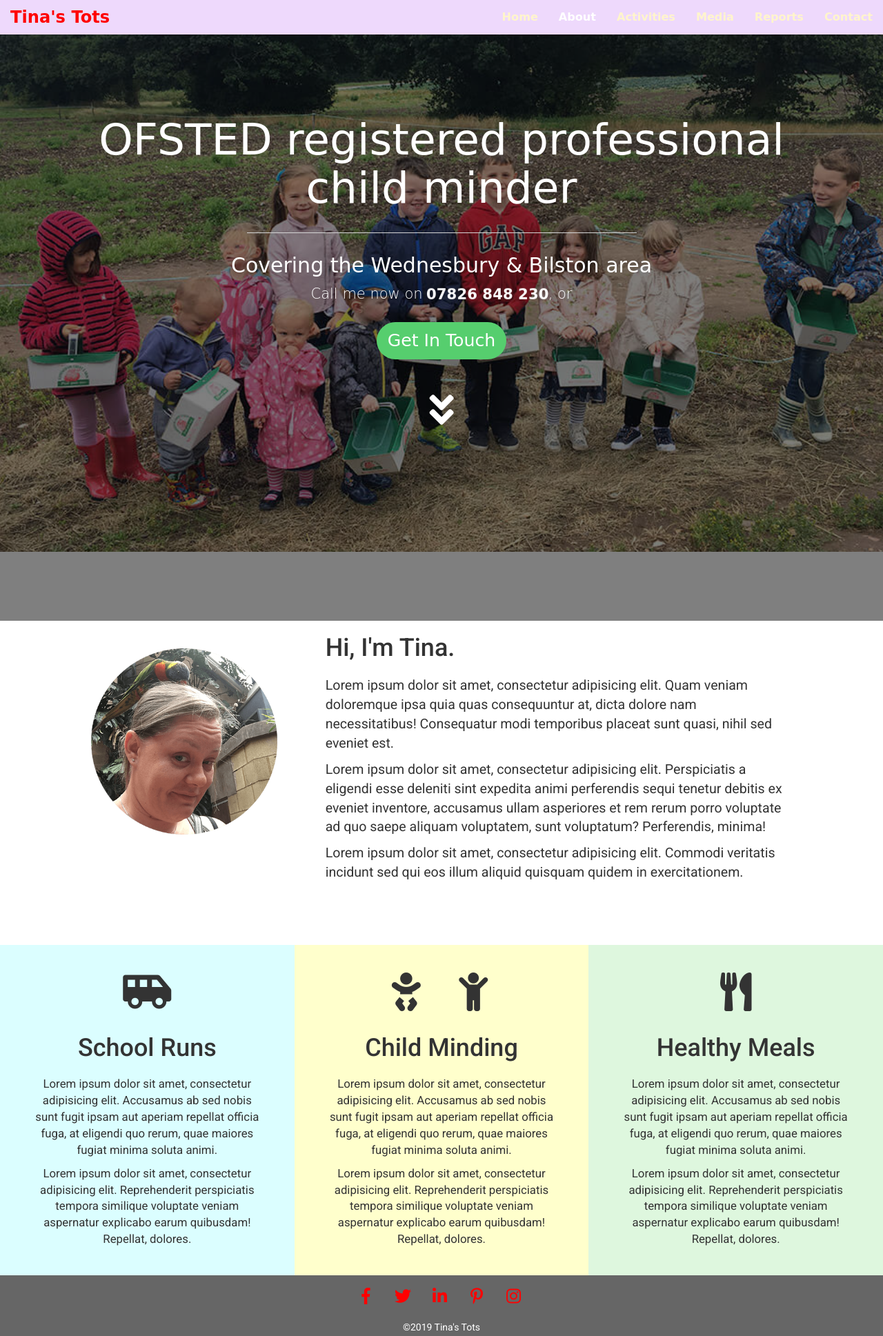
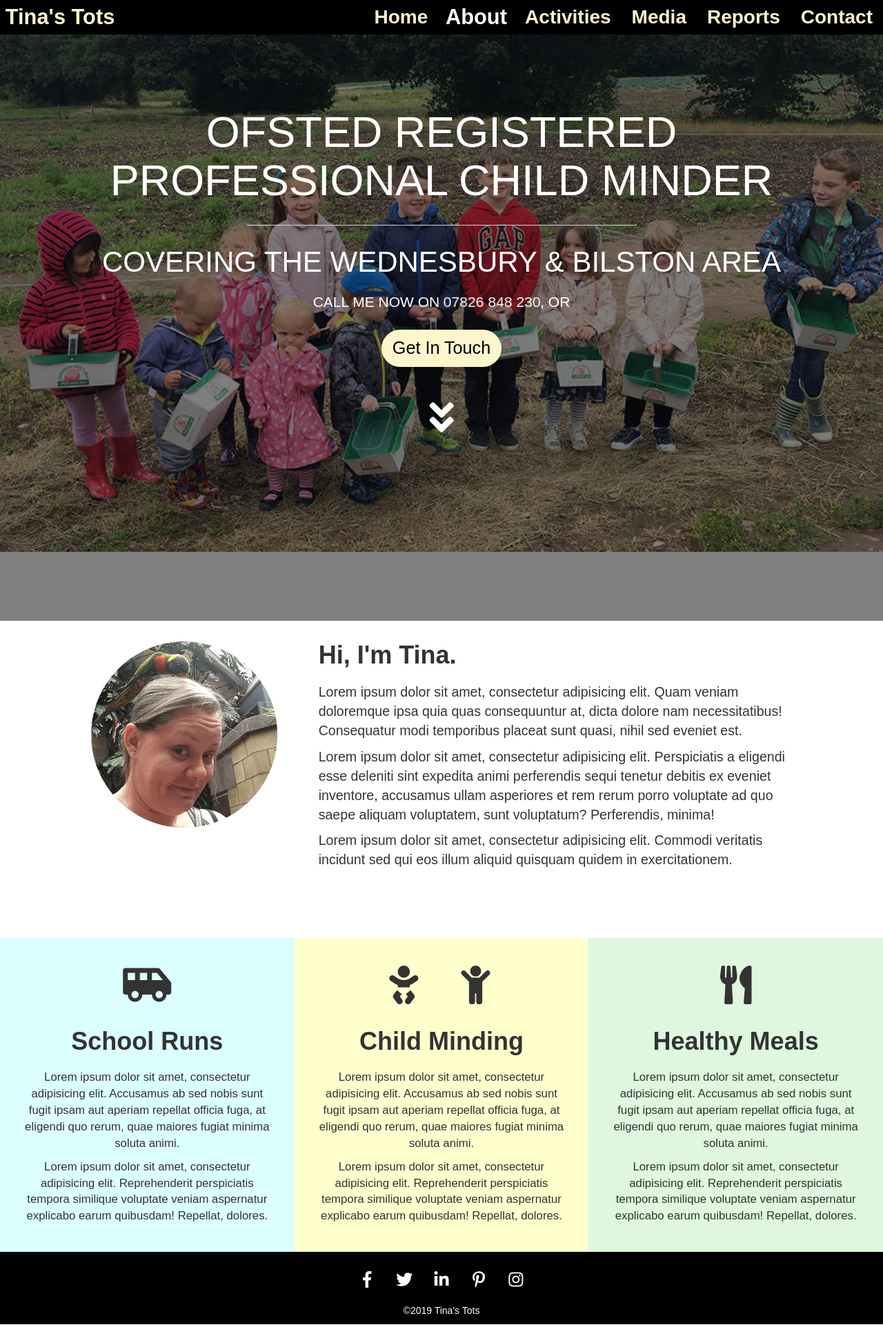
Before and after one commit to steview-d/tinas-tots, a plain HTML site: page index.html in a window 1280 px wide. Shown: the whole page at 69% size. Drawn offline with nearby package versions, Linux system fonts and the light colour scheme; a web font is replaced by a local one.

Commit message:
Adjust fonts and colors
Changed font source from Google to Adobe. Decided on and implemented
final font scheme. Changed colors to something less offensive, but
final colors stll subject to change.

```diff
--- a/assets/css/hover.css
+++ b/assets/css/hover.css
@@ -1,4 +1,4 @@
-/*-------------------------------The following all taken from hover.css-*/
+/*--------------------The below CSS for Pulse Grow taken from hover.css-*/
 /*-----------------------------------Small modifications made by myself-*/
 
 
@@ -20,7 +20,7 @@
 
 .intro .hvr-pulse-grow {
     display: inline-block;
-    vertical-align: middle;
+    vertical-align: top;
     -webkit-transform: perspective(1px) translateZ(0);
     -moz-transform: perspective(1px) translateZ(0);
     -ms-transform: perspective(1px) translateZ(0);
--- a/assets/css/style.css
+++ b/assets/css/style.css
@@ -30,17 +30,18 @@
 /*-----------------------------------------------------------Navigation-*/
 
 .navbar {
-    font-family: 'Autour One', cursive;
-    font-size: 1.15em;
-    font-weight: bold;
-    background-color: #eed9fc;
-    background-color: rgba(153, 0, 255, 0.8);
+    font-family: chauncy-pro, sans-serif;
+    font-weight: 700;
+    font-style: normal;
+    font-size: 2em;
+    background-color: #000;
+    background-color: rgba(0, 0, 0, 0.7);
     text-align: center;
     border: 0;
 }
 
 .nav-bg-solid {
-    background-color: #eed9fc;
+    background-color: #000;
     width: 100%;
     height: 50px;
     position: absolute;
@@ -53,29 +54,40 @@
     min-height: 50px;
 }
 
-.navbar .navbar-brand {
-    font-size: 1.5em;
-    color: red;
+.navbar .navbar-brand,
+.navbar .navbar-brand:focus {
+    font-family: chauncy-pro, sans-serif;
+    font-weight: 700;
+    font-style: normal;
+    font-size: 1em;
+    color: #fff5cc;
+    transition: all .2s ease-in-out;
 }
 
 .navbar .navbar-brand:hover {
-    color: red;
+    color: #fff5cc;
+    transform: scale(1.1);
 }
+
+
 
 .navbar-default .navbar-nav>.active>a,
 .navbar-default .navbar-nav>.active>a:focus,
 .navbar-default .navbar-nav>.active>a:hover {
     color: white;
     background: transparent;
+    transform: scale(1.1)
 }
 
 .navbar-default .navbar-nav>li>a {
     color: #fff5cc;
+    transition: all .2s ease-in-out;
 }
 
 .navbar-default .navbar-nav>li>a:focus,
 .navbar-default .navbar-nav>li>a:hover {
     color: white;
+    transform: scale(1.1);
 
 }
 
@@ -94,7 +106,7 @@
 }
 
 .navbar-default .navbar-toggle .icon-bar {
-    background-color: black;
+    background-color: #fff5cc;
 }
 
 /*----------------------------------------------Home | Background Image-*/
@@ -132,8 +144,15 @@
 
 .jumbotron {
     background-color: transparent;
-    font-family: 'Autour One', cursive;
+    font-family: balloon-urw, sans-serif;
+    font-weight: 700;
+    font-style: normal;
     color: #fff;
+}
+
+.jumbo-h2 {
+    font-size: 3em;
+    margin-bottom: 20px;
 }
 
 .intro .hr-divider {
@@ -146,9 +165,9 @@
     white-space: normal;
     font-size: 1.2em;
     padding: 10px 16px;
-    color: #fff;
-    background-color: #56ce6e;
-    border-color: #56ce6e;
+    color: #000;
+    background-color: #fff5cc;
+    border-color: #fff5cc;
     border-radius: 30px;
     border: 0;
 }
@@ -157,9 +176,9 @@
 .intro .btn-success:focus,
 .intro .btn-success:active,
 .intro .btn-success:active:focus {
-    background-color: #48af5c;
-    border-color: #48af5c;
-    transition: 0.3s ease-in-out;
+    background-color: #dbcc93;
+    border-color: #dbcc93;
+    transition: 0.2s ease-in-out;
     outline: 0;
     border: 0;
 }
@@ -172,7 +191,7 @@
 }
 
 .intro a .down-arrows:hover {
-    color: #bbb;
+    color: #fff5cc;
     transform: translate(0, 10px);
 }
 
@@ -184,16 +203,19 @@
     background-position: top;
     background-repeat: no-repeat;
     background-size: contain;
-    margin: 40px 10px 30px 10px;
+    margin: 30px 10px 30px 10px;
 }
 
 .about-text-wrapper {
-    margin: 0px 20px 30px 30px;
-    font-family: 'Roboto', sans-serif;
+    margin: 30px 20px 30px 20px;
+    font-family: capucine-web, sans-serif;
+    font-weight: 300;
+    font-style: normal;
 }
 
 .about-text-h {
     margin-bottom: 20px;
+    font-weight: bold;
 }
 
 .about-text-p {
@@ -201,8 +223,10 @@
 }
 
 .services-box-wrapper {
-    font-family: 'Roboto', sans-serif;
-    padding: 30px;
+    font-family: capucine-web, sans-serif;
+    font-weight: 300;
+    font-style: normal;
+    padding: 30px 20px;
     text-align: center;
 }
 
@@ -214,6 +238,7 @@
 
 .services-text-h {
     margin-bottom: 20px;
+    font-weight: bold;
 }
 
 .services-text-p {
@@ -230,14 +255,16 @@
 /*---------------------------------------------------------------Footer-*/
 
 .footer-style {
-    background-color: #666;
+    background-color: #000;
     color: #fff;
-    font-family: 'Roboto', sans-serif;
+    font-family: capucine-web, sans-serif;
+    font-weight: 300;
+    font-style: normal;
 }
 
 .social {
     padding: 10px;
-    margin-bottom: 0;
+    margin: 10px 0 0;
 }
 
 .social li a {
@@ -247,23 +274,26 @@
 .social li a i {
     width: 40px;
     height: 40px;
-    color: red;
+    color: #fff;
     font-size: 24px;
     text-align: center;
     display: table-cell;
     vertical-align: middle;
-    transition: 0.5s ease-in-out;
+    /*transition: 0.5s ease-in-out;*/
+    transition: all .3s ease-in-out;
 }
 
 .social li a i:hover {
-    /*border-radius: 10%;
-    border: 1px solid #d0d0d0;*/
-    color: blue;
+    color: #fff5cc;
+    transform: scale(1.2)
 }
 
 /*----------------------------------------------------------------Modal-*/
 
 .modal {
+    font-family: capucine-web, sans-serif;
+    font-weight: 300;
+    font-style: normal;
     text-align: center;
 }
 
@@ -321,12 +351,18 @@ body {
     }
 }
 
+@media (max-width: 991px) {
+    .tina-pic {
+        margin-bottom: 0;
+    }
+}
 
+
+
+/*---------Color Choices, For Reference----*/
 /*
-
-spacings betweeen pic & about me text
-- create full row div to go between landing and pic/about sections to create
-space there, then pic/about sections have margin-bottom to create space between
-those and services.
+Navbar, purple/blue color #8e8cdd
+Lighter shade was #6a67ff
+Also try, #4340fc
 
 */
--- a/index.html
+++ b/index.html
@@ -8,12 +8,12 @@
     <title>Tina's Tots | Childminding Services</title>
     <link rel="stylesheet" href="https://maxcdn.bootstrapcdn.com/bootstrap/3.3.7/css/bootstrap.min.css">
     <link rel="stylesheet" href="https://use.fontawesome.com/releases/v5.6.3/css/all.css" integrity="sha384-UHRtZLI+pbxtHCWp1t77Bi1L4ZtiqrqD80Kn4Z8NTSRyMA2Fd33n5dQ8lWUE00s/" crossorigin="anonymous">
+    <!--Google Fonts-->
     <link rel="stylesheet" href="https://fonts.googleapis.com/css?family=Roboto:100,200,300,400,500,600,700">
-    <link rel="stylesheet" href="https://fonts.googleapis.com/css?family=Butterfly+Kids">
-    <link rel="stylesheet" href="https://fonts.googleapis.com/css?family=Sansita:400,400i,700,700i">
-    <link rel="stylesheet" href="https://fonts.googleapis.com/css?family=Acme">
     <link rel="stylesheet" href="https://fonts.googleapis.com/css?family=Autour+One">
-
+    <!--Adobe Fonts-->
+    <link rel="stylesheet" href="https://use.typekit.net/wzl8tru.css">
+    <!--My CSS-->
     <link rel="stylesheet" href="assets/css/style.css">
     <link rel="stylesheet" href="assets/css/hover.css">
 </head>
@@ -55,11 +55,11 @@
         <div class="container-fluid landing">
             <div class="row">
                 <div class="col-xs-12">
-                    <div class="intro text-center jumbotron">
+                    <div class="intro text-center jumbotron text-uppercase">
                         <h1>OFSTED registered professional child minder</h1>
                         <hr class="hr-divider">
-                        <h2 class="hidden-xs hidden-sm">Covering the Wednesbury & Bilston area</h2>
-                        <p>Call me now on <strong><span class="hvr-pulse-grow">07826 848 230</span></strong>, or</p>
+                        <h2 class="hidden-xs hidden-sm jumbo-h2">Covering the Wednesbury & Bilston area</h2>
+                        <p>Call me now on <span class="hvr-pulse-grow">07826 848 230</span>, or</p>
                         <p><button class="btn btn-success btn-lg" data-toggle='modal' data-target='#contactModal'>Get In Touch</button></p>
                         <a href="#about"><i class="fas fa-angle-double-down down-arrows"></i></a>
                     </div>
@@ -131,15 +131,15 @@
     </section>
 
     <!--Footer-->
-    <footer class="container-fluid footer-style small-space">
+    <footer class="container-fluid footer-style">
         <div class="row">
             <div class="col-xs-12">
                 <ul class="list-inline social text-center">
-                    <li><a href="/" target="_blank"><i class="fab fa-facebook-f"></i></a></li>
-                    <li><a href="/" target="_blank"><i class="fab fa-twitter"></i></a></li>
-                    <li><a href="/" target="_blank"><i class="fab fa-linkedin-in"></i></a></li>
-                    <li><a href="/" target="_blank"><i class="fab fa-pinterest-p"></i></a></li>
-                    <li><a href="/" target="_blank"><i class="fab fa-instagram"></i></a></li>
+                    <li><a href="https://www.facebook.com/" target="_blank"><i class="fab fa-facebook-f"></i></a></li>
+                    <li><a href="https://twitter.com/" target="_blank"><i class="fab fa-twitter"></i></a></li>
+                    <li><a href="https://www.linkedin.com/" target="_blank"><i class="fab fa-linkedin-in"></i></a></li>
+                    <li><a href="https://www.pinterest.co.uk/" target="_blank"><i class="fab fa-pinterest-p"></i></a></li>
+                    <li><a href="https://www.instagram.com/" target="_blank"><i class="fab fa-instagram"></i></a></li>
                 </ul>
             </div>
         </div>
@@ -174,7 +174,7 @@
                         </div>
                         <div class="form-group">
                             <label for="email">Email Address</label>
-                            <input type="text" class="form-control" id="email" placeholder="Email">
+                            <input type="email" class="form-control" id="email" placeholder="Email">
                         </div>
                         <div class="form-group">
                             <label for="email">Additional Information</label>
```
